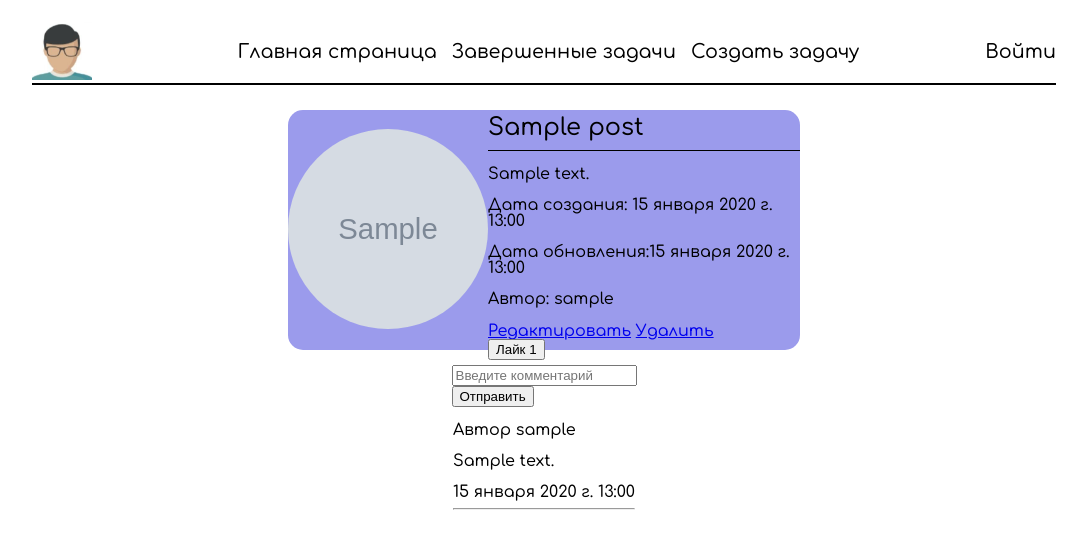
After one commit to somepatt/ToDoApp, a Django app: a page that uses todoapp/app/templates/post_page.html in a window 1280 px wide. The commit adds this page. Shown: the top 549 px of the page, without its empty margins (96-1183 px from the left). Run offline with Django 4.2, Linux system fonts and the light colour scheme; tables that the repository leaves empty hold one stand-in row (values such as "Sample post"); grey boxes marked "Sample" are stand-in pictures.

Commit message:
feat: add post page, likes and comments

```diff
--- a/todoapp/app/forms.py
+++ b/todoapp/app/forms.py
@@ -10,3 +10,11 @@ class AddPostForm(forms.ModelForm):
     class Meta:
         model = Post
         fields = ('header_image', 'title', 'body', 'is_published')
+
+
+class AddCommentForm(forms.ModelForm):
+    body = forms.CharField(widget=forms.TextInput(attrs={'placeholder': 'Введите комментарий'}))
+
+    class Meta:
+        model = Comment
+        fields = ('body', )
--- a/todoapp/app/models.py
+++ b/todoapp/app/models.py
@@ -6,7 +6,8 @@ class Comment(models.Model):
     author = models.ForeignKey('users.CustomUser', null=False, on_delete=models.CASCADE)
     body = models.CharField(max_length=255, null=False)
     like = models.ManyToManyField("users.CustomUser", related_name='like_comment')
-    date_create = models.DateTimeField()
+    date_create = models.DateTimeField(auto_now_add=True)
+    post = models.ForeignKey('Post', related_name='comments', on_delete=models.CASCADE)
 
 class Post(models.Model):
     author = models.ForeignKey('users.CustomUser', null=False, on_delete=models.CASCADE)
@@ -14,7 +15,6 @@ class Post(models.Model):
     body = models.TextField(null=True)
     like = models.ManyToManyField("users.CustomUser", related_name='like_post')
     header_image = models.ImageField(upload_to='media/', null=True, blank=True)
-    comments = models.ForeignKey(Comment, null=True, blank=True, on_delete=models.CASCADE)
     date_create = models.DateTimeField(auto_now_add=True)
     date_update = models.DateTimeField(auto_now=True)
     is_published = models.BooleanField()
--- /dev/null
+++ b/todoapp/app/templates/post_page.html
@@ -0,0 +1,78 @@
+{% load static %}
+<!DOCTYPE html>
+<html lang="en">
+<head>
+    <meta charset="UTF-8">
+    <meta name="viewport" content="width=device-width, initial-scale=1.0">
+    <title>{{ post.title }}</title>
+    <link rel="stylesheet" href="{% static 'users/css/style.css' %}">
+    <link rel="stylesheet" href="{% static 'users/fonts/font.css' %}">
+</head>
+<body>
+    <div class="container">
+        <nav class="navbar">
+            <ul class='third-ul'>
+                <li><a class='last-link' href="#"><img src="{% static 'app/images/logo.jpg' %}" alt="..." width="60px"
+                    height="60px"></a></li>
+            </ul>
+            <ul class='first-ul'>
+                <li class='direct'><a href="{% url 'home_page' %}">Главная страница</a></li>
+                <li class='direct'><a href="#">Завершенные задачи</a></li>
+                <li><a href="{% url 'add_post' %}">Создать задачу</a></li>
+            </ul>
+            {% if not user.is_authenticated %}
+            <ul class='second-ul'>
+                <li><a class='last-link' href="{% url 'login_url' %}">Войти</a></li>
+            </ul>
+            {% else %}
+            <ul class='second-ul'>
+                <li><a class='last-link' href="{% url 'profile_url' customuser.slug %}">{{ user.username }}</a></li>
+            </ul>
+            {% endif %}
+        </nav>
+        <div class="content-block">
+            {% if post.header_image %}
+                <div class="avatar">
+                    <img src={{ post.header_image.url }} alt="...">
+                </div>
+            {% endif %}
+            <div class="information">
+                <p class="username">{{ post.title }}</p>
+                {% if post.body %}
+                    <p class="bio">{{ post.body }}</p>
+                {% else %}
+                    <p class="bio"></p>
+                {% endif %}
+                <p class="date_j">Дата создания: {{ post.date_create }}</p>
+                <p class="date_j">Дата обновления:{{ post.date_update }}</p>
+                <p class="date_b">Автор: {{ post.author }}</p>
+                <br>
+                <a href="{% url 'update_post_url' post.slug %}">Редактировать</a>
+                <a href="{% url 'delete_post_url' post.slug %}">Удалить</a>
+                <form action='{% url "like_post_url" post.slug %}' method='post'>
+                    {% csrf_token %}
+                    <button type='submit'>Лайк {{ post.like.count }}</button>
+                </form>
+            </div>
+
+        </div>
+        <form action='{% url "post_url" post.slug %}' method='post'>
+            {% csrf_token %}
+            <p><label id='{{ form.body.id_for_label }}'></label>{{ form.body }}</p>
+            <button type='submit'>Отправить</button>
+        </form>
+        <div class='comments'>
+            {% if not post.comments.all %}
+                <p>Not comments else!</p>
+            {% else %}
+                {% for c in post.comments.all %}
+                <p>Автор {{ c.author }}</p>
+                <p>{{ c.body }}</p>
+                <p>{{ c.date_create }}</p>
+                <hr>
+                {% endfor %}
+            {% endif %}
+        </div>
+    </div>
+</body>
+</html>
--- a/todoapp/app/urls.py
+++ b/todoapp/app/urls.py
@@ -5,4 +5,9 @@ from .views import *
 url_app_pattern = [
     path('', HomePage.as_view(), name='home_page'),
     path('addpost', AddPost.as_view(), name='add_post'),
+    path('post/<slug:post_slug>', PostPage.as_view(), name='post_url'),
+    path('post/<slug:post_slug>/update', UpdateView.as_view(), name='update_post_url'),
+    path('post/<slug:post_slug>/delete', DeletePostView.as_view(), name='delete_post_url'),
+    path('path/<slug:post_slug>/like', LikeView, name='like_post_url'),
+
 ]
--- a/todoapp/app/views.py
+++ b/todoapp/app/views.py
@@ -1,6 +1,6 @@
-from django.shortcuts import render, redirect
+from django.shortcuts import render, redirect, get_object_or_404
 from django.urls import reverse_lazy
-from django.views.generic import CreateView, ListView, DetailView, UpdateView, TemplateView
+from django.views.generic import CreateView, ListView, DetailView, UpdateView, TemplateView, DeleteView
 
 from .forms import *
 from .models import *
@@ -28,7 +28,29 @@ class PostPage(DetailView):             #доделать
     model = Post
     template_name = 'post_page.html'
     slug_url_kwarg = 'post_slug'
+    pk_url_kwarg = 'post_id'
     context_object_name = 'post'
+
+    def get_context_data(self, **kwargs):
+        context = super().get_context_data(**kwargs)
+        context["customuser"] = self.request.user
+        context['form'] = AddCommentForm()
+        return context
+
+    def post(self, request, *args, **kwargs):
+        form = AddCommentForm(request.POST)
+        if form.is_valid():
+            form.cleaned_data['author'] = request.user
+            pk = Post.objects.get(slug=kwargs['post_slug']).pk
+            form.cleaned_data['post_id'] = pk
+            Comment.objects.create(**form.cleaned_data)
+        return redirect('post_url', kwargs['post_slug'])
+
+    # def form_valid(self, form):
+    #     form['author'] = self.request.user
+    #     form['post_id'] = self.kwargs['pk']
+    #     form.save()
+    #     return redirect('post_url', self.kwargs['post_slug'])
 
 
 class AddPost(CreateView):
@@ -42,4 +64,19 @@ class AddPost(CreateView):
             form.cleaned_data['author'] = request.user
             Post.objects.create(**form.cleaned_data)
             return redirect('home_page')
-        return redirect('add_post')
+
+
+class DeletePostView(DeleteView):
+    model = Post
+    template_name = 'delete_post.html'
+    success_url = reverse_lazy('home_page')
+    slug_url_kwarg = 'post_slug'
+
+
+def LikeView(request, post_slug):
+    post = get_object_or_404(Post, slug=post_slug)
+    if post.like.filter(pk=request.user.pk).exists():
+        post.like.remove(request.user)
+    else:
+        post.like.add(request.user)
+    return redirect('post_url', post_slug)
--- a/todoapp/users/static/users/css/style.css
+++ b/todoapp/users/static/users/css/style.css
@@ -22,6 +22,10 @@ table{border-collapse:collapse;border-spacing:0}
     height: 100%;
     margin: 0 auto;
     font-family: 'Comfortaa', cursive;
+    display: flex;
+    justify-items: center;
+    align-items: center;
+    flex-direction: column;
 }
 
 nav.navbar {
```
Also changed, not shown: todoapp/app/static/app/css/home_page.css (+13 -2 lines), todoapp/app/templates/home_page.html (+4 -4 lines), 1 other file.
